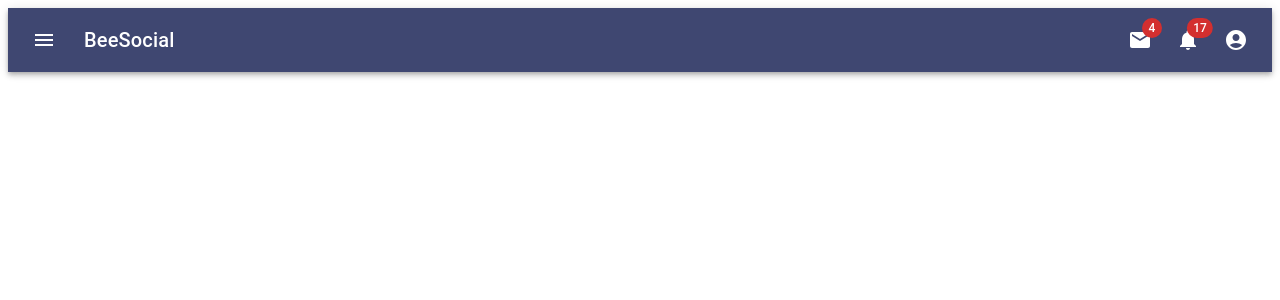
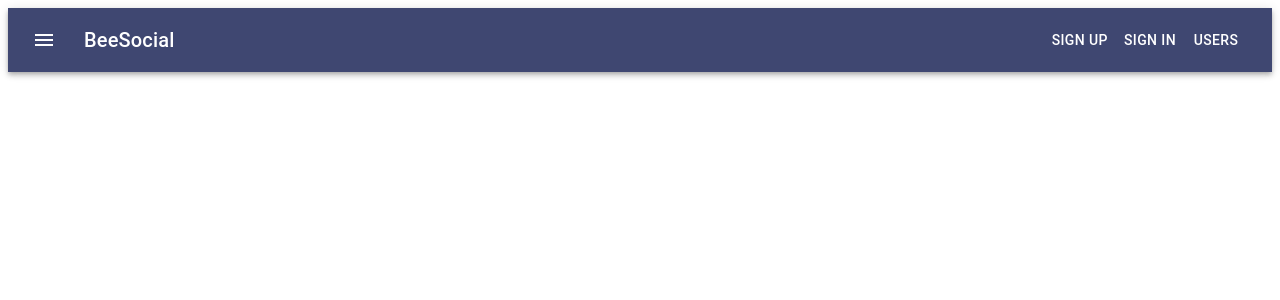
Before and after one commit to prafullapal/BeeSocial, a React app: page /user/edit/1 in a window 1280 px wide. Shown: the top 300 px of the page. Built offline with nearby package versions, Linux system fonts and the light colour scheme.

Commit message:
Menu updated

```diff
--- a/client/core/Menu.js
+++ b/client/core/Menu.js
@@ -64,13 +64,15 @@ import Badge from "@mui/material/Badge";
 import MenuItem from "@mui/material/MenuItem";
 import Menu from "@mui/material/Menu";
 import MenuIcon from "@mui/icons-material/Menu";
+import { Button } from "@mui/material";
 
 import AccountCircle from "@mui/icons-material/AccountCircle";
 import MailIcon from "@mui/icons-material/Mail";
 import NotificationsIcon from "@mui/icons-material/Notifications";
 import MoreIcon from "@mui/icons-material/MoreVert";
 
-export default function Menus() {
+export default function Menus(props) {
+  let navigate = useNavigate();
   const [anchorEl, setAnchorEl] = useState(null);
   const [mobileMoreAnchorEl, setMobileMoreAnchorEl] = useState(null);
 
@@ -111,8 +113,28 @@ export default function Menus() {
       open={isMenuOpen}
       onClose={handleMenuClose}
     >
-      <MenuItem onClick={handleMenuClose}>Profile</MenuItem>
-      <MenuItem onClick={handleMenuClose}>My account</MenuItem>
+      {props.isAuth && props.user && (
+        <span>
+          <MenuItem
+            onClick={() => {
+              handleMenuClose;
+              navigate(`/user/${props.user.userId}`);
+            }}
+          >
+            Profile
+          </MenuItem>
+
+          <MenuItem
+            onClick={() => {
+              handleMenuClose;
+              props.onLogOut();
+              navigate("/");
+            }}
+          >
+            Sign Out
+          </MenuItem>
+        </span>
+      )}
     </Menu>
   );
 
@@ -133,7 +155,7 @@ export default function Menus() {
       open={isMobileMenuOpen}
       onClose={handleMobileMenuClose}
     >
-      <MenuItem>
+      {/* <MenuItem>
         <IconButton size="large" aria-label="show 4 new mails" color="inherit">
           <Badge badgeContent={4} color="error">
             <MailIcon />
@@ -152,7 +174,27 @@ export default function Menus() {
           </Badge>
         </IconButton>
         <p>Notifications</p>
+      </MenuItem> */}
+      {!props.isAuth && (
+        <span>
+          <MenuItem>
+            <Button color="inherit" onClick={() => navigate("/signup")}>
+              Sign Up
+            </Button>
           </MenuItem>
+          <MenuItem>
+            <Button color="inherit" onClick={() => navigate("/signin")}>
+              Sign In
+            </Button>
+          </MenuItem>
+        </span>
+      )}
+      <MenuItem>
+        <Button color="inherit" onClick={() => navigate("/users")}>
+          Users
+        </Button>
+      </MenuItem>
+      {props.isAuth && props.user && (
         <MenuItem onClick={handleProfileMenuOpen}>
           <IconButton
             size="large"
@@ -165,6 +207,7 @@ export default function Menus() {
           </IconButton>
           <p>Profile</p>
         </MenuItem>
+      )}
     </Menu>
   );
 
@@ -181,17 +224,32 @@ export default function Menus() {
           >
             <MenuIcon />
           </IconButton>
+          <Link to="/" style={{ textDecoration: "none", color: "inherit" }}>
             <Typography
               variant="h6"
               noWrap
               component="div"
-            sx={{ display: { xs: "none", sm: "block" } }}
+              sx={{ display: { xs: "block", sm: "block" } }}
             >
               BeeSocial
             </Typography>
+          </Link>
           <Box sx={{ flexGrow: 1 }} />
           <Box sx={{ display: { xs: "none", md: "flex" } }}>
-            <IconButton
+            {!props.isAuth && (
+              <span>
+                <Button color="inherit" onClick={() => navigate("/signup")}>
+                  Sign Up
+                </Button>
+                <Button color="inherit" onClick={() => navigate("/signin")}>
+                  Sign In
+                </Button>
+              </span>
+            )}
+            <Button color="inherit" onClick={() => navigate("/users")}>
+              Users
+            </Button>
+            {/* <IconButton
               size="large"
               aria-label="show 4 new mails"
               color="inherit"
@@ -199,8 +257,8 @@ export default function Menus() {
               <Badge badgeContent={4} color="error">
                 <MailIcon />
               </Badge>
-            </IconButton>
-            <IconButton
+            </IconButton> */}
+            {/* <IconButton
               size="large"
               aria-label="show 17 new notifications"
               color="inherit"
@@ -208,7 +266,8 @@ export default function Menus() {
               <Badge badgeContent={17} color="error">
                 <NotificationsIcon />
               </Badge>
-            </IconButton>
+            </IconButton> */}
+            {props.isAuth && props.user && (
               <IconButton
                 size="large"
                 edge="end"
@@ -220,6 +279,7 @@ export default function Menus() {
               >
                 <AccountCircle />
               </IconButton>
+            )}
           </Box>
           <Box sx={{ display: { xs: "flex", md: "none" } }}>
             <IconButton
--- a/client/user/Users.js
+++ b/client/user/Users.js
@@ -4,7 +4,8 @@ import { Link } from "react-router-dom";
 import { list } from "./api-user.js";
 
 import {
-  Paper,
+  Card,
+  CardContent,
   List,
   ListItem,
   ListItemAvatar,
@@ -38,7 +39,8 @@ export default function Users() {
     };
   }, []);
   return (
-    <Paper elevation={4}>
+    <Card>
+      <CardContent>
         <Typography variant="h6">All Users</Typography>
         <List dense>
           {users.map((item, i) => {
@@ -69,6 +71,7 @@ export default function Users() {
             );
           })}
         </List>
-    </Paper>
+      </CardContent>
+    </Card>
   );
 }
```
Also changed, not shown: 1 other file (tests, documents, lock files or other folders). Lines whose indentation alone changed are shown as unchanged.
